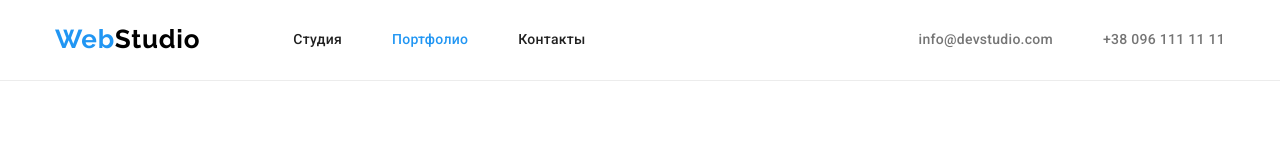
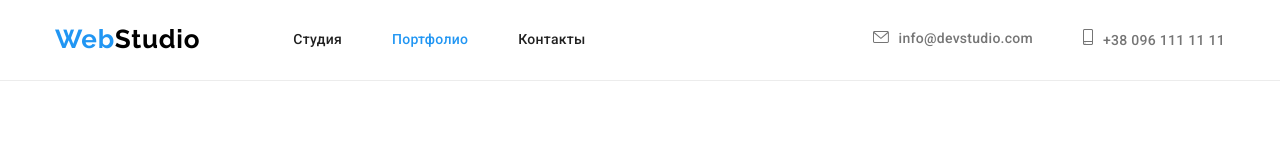
Before and after one commit to SilardHudan/goit-markup-hw-04, a plain HTML site: page portfolio.html in a window 1280 px wide. Shown: the top 160 px of the page. Drawn offline with nearby package versions, Linux system fonts and the light colour scheme.

Commit message:
25.04.2022

```diff
--- a/portfolio.html
+++ b/portfolio.html
@@ -29,8 +29,12 @@
                     </ul>
                 </nav>
                     <ul class='second-header-list list'>
-                        <li><a class="header-mail link" href="mailto:info@devstudio.com">info@devstudio.com</a></li>
-                        <li><a class="header-tel link" href="tel:+380961111111">+38 096 111 11 11</a></li>
+                        <li><a class="header-mail link" href="mailto:info@devstudio.com"><svg class="contacts-icon" width="16" height="12">
+                                    <use href="./icons/telmail.svg#icon-envelope"></use>
+                                </svg>info@devstudio.com</a></li>
+                        <li><a class="header-tel link" href="tel:+380961111111"><svg class="contacts-icon" width="10" height="16">
+                                    <use href="./icons/telmail.svg#icon-smartphone"></use>
+                                </svg>+38 096 111 11 11</a></li>
                     </ul>
             </div>
         </header>
```
Also changed, not shown: index.html (+1 -1 lines).
